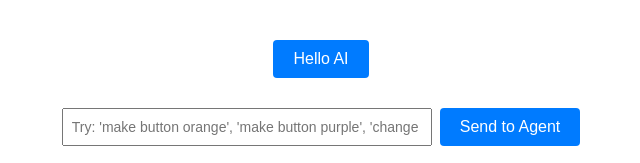
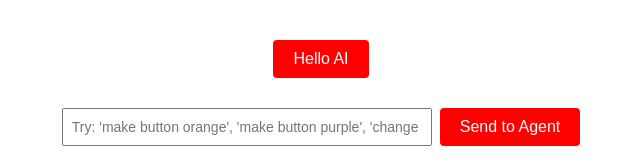
Before and after one commit to Arushi1088/coder, a plain HTML site: page index.html in a window 1280 px wide. Shown: the whole page, without its empty margins (319-959 px from the left). Drawn offline with Linux system fonts and the light colour scheme.

Commit message:
Agent: make button red

```diff
--- a/index.html
+++ b/index.html
@@ -6,7 +6,7 @@
   <title>Agent-Driven Button Fixer</title>
   <style>
     .blue-button {
-      background-color: #007BFF;
+      background-color: #FF0000;
       color: #FFF;
       border: none;
       padding: 10px 20px;
```
